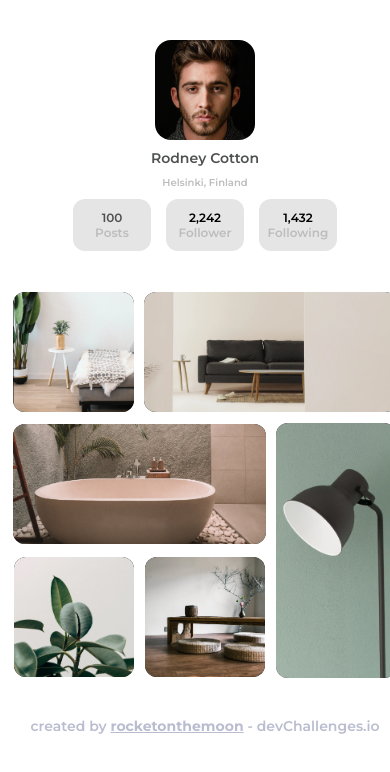
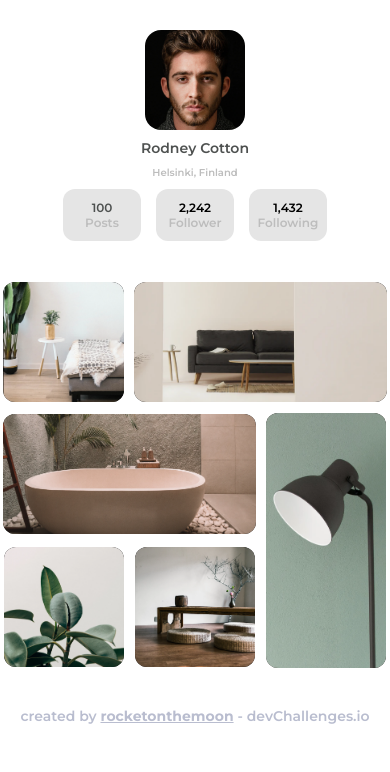
Before and after one commit to rocketonthemoon/my-gallery-ui, a React (Create React App) app: page / in a window 390 px wide. Shown: the top 772 px of the page. Built offline with nearby package versions, Linux system fonts and the light colour scheme.

Commit message:
fix App Component Margin

```diff
--- a/src/index.css
+++ b/src/index.css
@@ -170,8 +170,10 @@
 
 @media (max-width: 759px) {
 
-  body {
-    margin: 30px 0;
+  /* App Component */
+
+  .App {
+    margin: 20px 0;
   }
 
   /* Profile Component */
```
